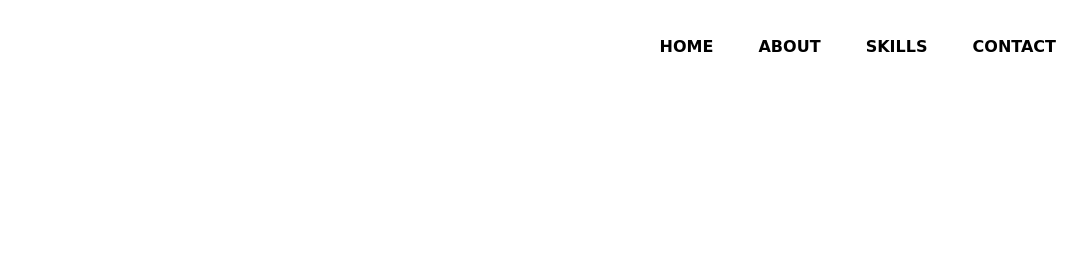
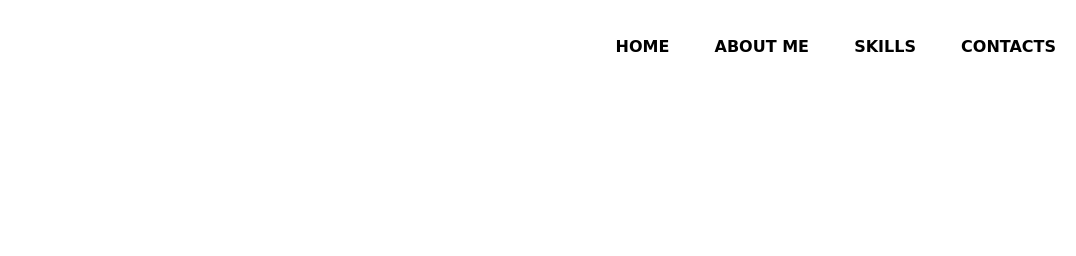
Before and after one commit to Raseen2003/Portfolio, a plain HTML site: page index.html in a window 1280 px wide. Shown: the top 256 px of the page, 204-1280 px from the left. Drawn offline with nearby package versions, Linux system fonts and the light colour scheme; a web font is replaced by a local one.

Commit message:
portfolio v1.1

```diff
--- a/index.html
+++ b/index.html
@@ -23,9 +23,9 @@
             <img class="logo" src="./images/5a025e222970a3dd2c3706bde935ae15-removebg-preview.png" alt="">
             <ul>
                 <li class="listItems"><a href="#home" class="links">HOME</a></li>
-                <li class="listItems"><a href="#about" class="links">ABOUT</a></li>
+                <li class="listItems"><a href="#about" class="links">ABOUT ME</a></li>
                 <li class="listItems"><a href="#skill" class="links">SKILLS</a></li>
-                <li class="listItems"><a href="#contacts" class="links">CONTACT</a></li>
+                <li class="listItems"><a href="#contacts" class="links">CONTACTS</a></li>
 
 
 
```
